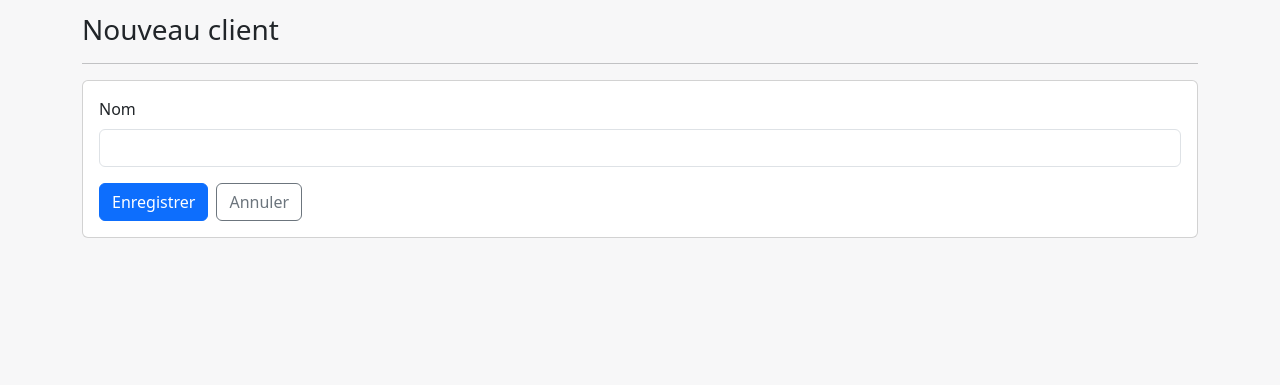
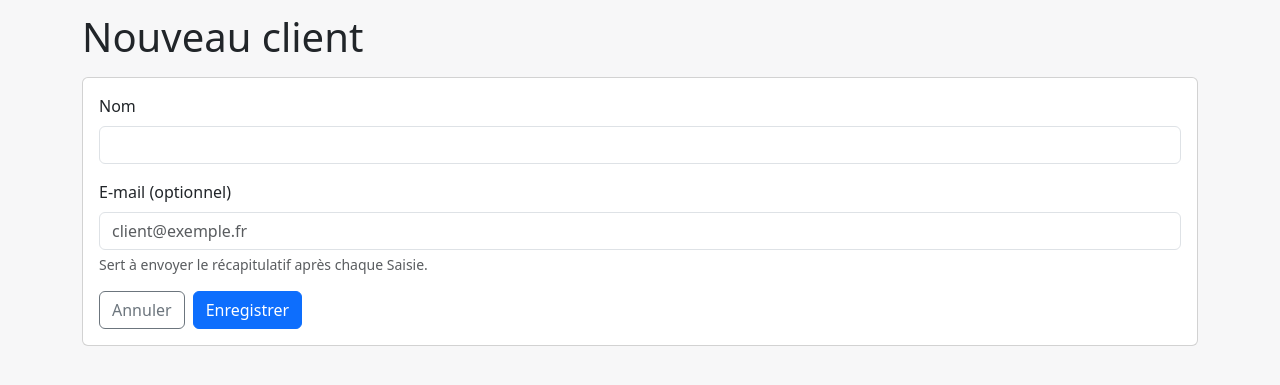
Before and after one commit to lecentrallanderneau-oss/livraison-et-suivi-futs, a Flask app: page /client/new in a window 1280 px wide. Shown: the part 57-442 px from the top of the page. Run offline with Flask 3, Linux system fonts and the light colour scheme.

Commit message:
Update client_form.html

```diff
--- a/templates/client_form.html
+++ b/templates/client_form.html
@@ -1,17 +1,26 @@
 {% extends "base.html" %}
-{% block title %}{{ client and 'Modifier' or 'Nouveau' }} client{% endblock %}
+{% block title %}Client{% endblock %}
 {% block content %}
-<h1 class="h3">{{ client and 'Modifier' or 'Nouveau' }} client</h1>
-<hr>
+<h1 class="mb-3">{{ 'Modifier le client' if client else 'Nouveau client' }}</h1>
 
 <form method="post" class="card p-3">
   <div class="mb-3">
     <label class="form-label">Nom</label>
-    <input type="text" name="name" class="form-control" value="{{ client and client.name or '' }}" required>
+    <input type="text" name="name" class="form-control" required
+           value="{{ client.name if client else '' }}">
   </div>
+
+  <div class="mb-3">
+    <label class="form-label">E-mail (optionnel)</label>
+    <input type="email" name="email" class="form-control"
+           placeholder="client@exemple.fr"
+           value="{{ client.email if client else '' }}">
+    <div class="form-text">Sert à envoyer le récapitulatif après chaque Saisie.</div>
+  </div>
+
   <div class="d-flex gap-2">
-    <button class="btn btn-primary" type="submit">Enregistrer</button>
-    <a class="btn btn-outline-secondary" href="{{ url_for('clients') }}">Annuler</a>
+    <a href="{{ url_for('clients') }}" class="btn btn-outline-secondary">Annuler</a>
+    <button class="btn btn-primary">Enregistrer</button>
   </div>
 </form>
 {% endblock %}
```
